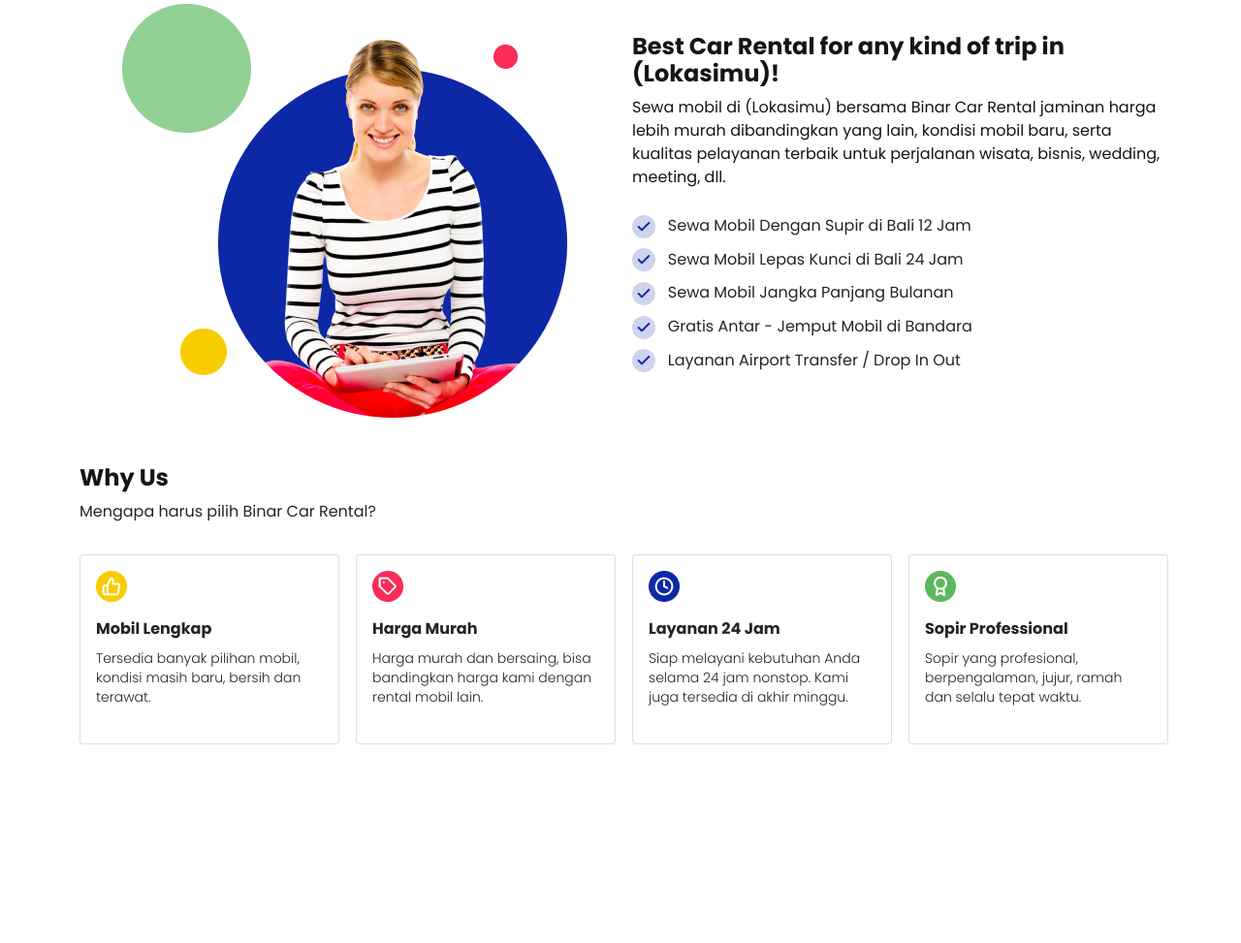
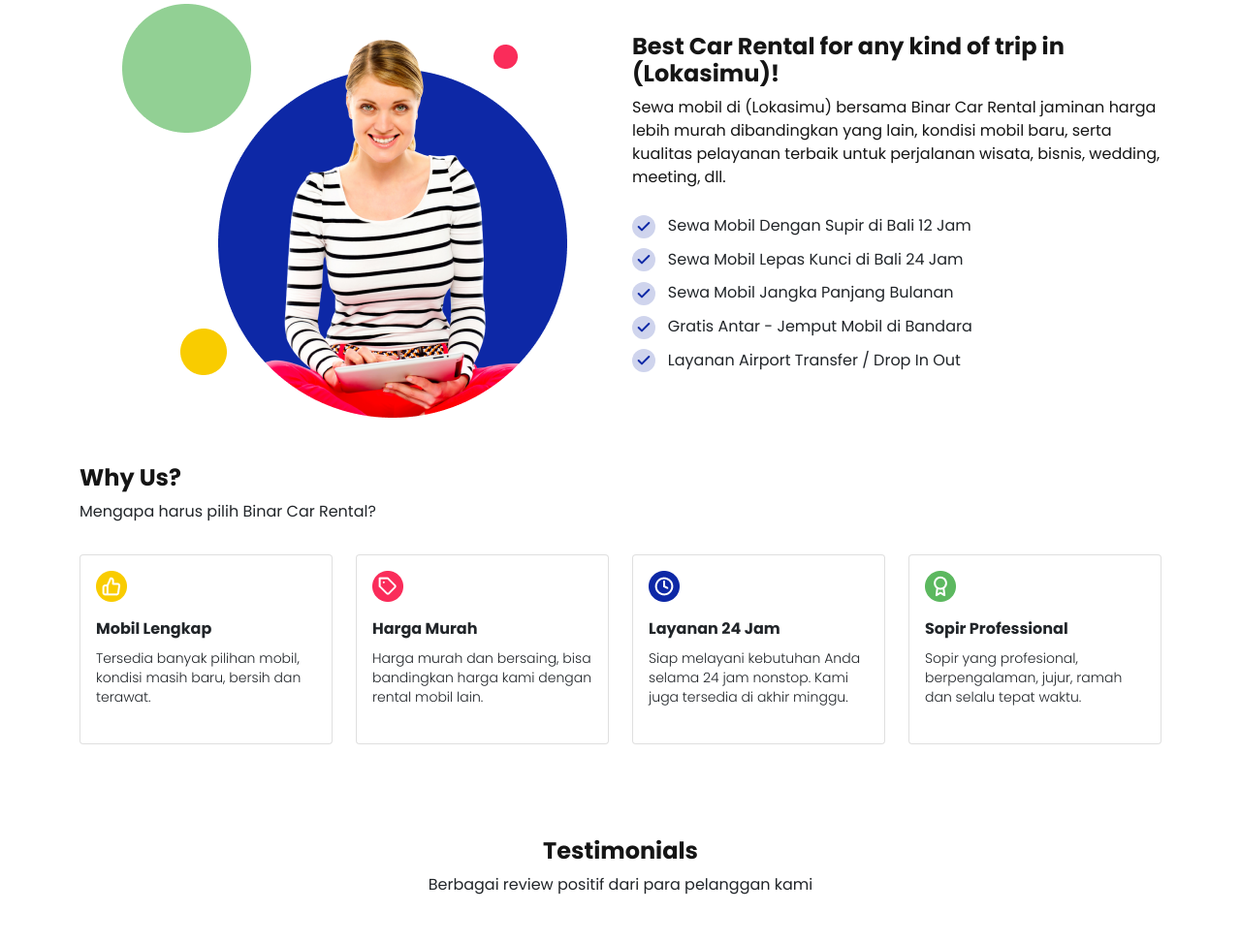
Before and after one commit to iqbaliamal/challenge1-fsw-binar, a plain HTML site: page index.html in a window 1280 px wide. Shown: the part 625-1598 px from the top of the page at 97% size. Before the commit the page ends 1409 px from the top, so only its background shows below. Drawn offline with nearby package versions, Linux system fonts and the light colour scheme.

Commit message:
slicing why us

```diff
--- a/assets/css/main.scss
+++ b/assets/css/main.scss
@@ -95,6 +95,10 @@ body {
     }
 }
 
+.section-4 {
+    padding: 5rem 0 2rem 0;
+}
+
 .img-car {
     z-index: 2;
     @media screen and (max-width: 991px) {
@@ -134,7 +138,6 @@ body {
 
 .card {
     height: 196px;
-    width: 268px;
 }
 
 .card-text {
--- a/index.html
+++ b/index.html
@@ -169,11 +169,11 @@
     <section class="section-3">
         <div class="container">
             <div class="row">
-                <h2 class="title-2">Why Us</h2>
+                <h2 class="title-2">Why Us?</h2>
                 <p>Mengapa harus pilih Binar Car Rental?</p>
             </div>
-            <div class="row py-3 justify-content-center">
-                <div class="col-lg-3 col-md-6 col-12">
+            <div class="row py-3">
+                <div class="col-lg-3 col-md-6 col-12 d-flex justify-content-center">
                     <div class="card">
                         <div class="card-body">
                             <img src="assets/images/icon_complete.png" alt="asd" class="icon">
@@ -182,7 +182,7 @@
                         </div>
                     </div>
                 </div>
-                <div class="col-lg-3 col-md-6 col-12">
+                <div class="col-lg-3 col-md-6 col-12 d-flex justify-content-center">
                     <div class="card">
                         <div class="card-body">
                             <img src="assets/images/icon_price.png" alt="asd" class="icon">
@@ -191,7 +191,7 @@
                         </div>
                     </div>
                 </div>
-                <div class="col-lg-3 col-md-6 col-12">
+                <div class="col-lg-3 col-md-6 col-12 d-flex justify-content-center">
                     <div class="card">
                         <div class="card-body">
                             <img src="assets/images/icon_24hrs.png" alt="asd" class="icon">
@@ -200,7 +200,7 @@
                         </div>
                     </div>
                 </div>
-                <div class="col-lg-3 col-md-6 col-12">
+                <div class="col-lg-3 col-md-6 col-12 d-flex justify-content-center">
                     <div class="card">
                         <div class="card-body">
                             <img src="assets/images/icon_professional.png" alt="asd" class="icon">
@@ -209,6 +209,15 @@
                         </div>
                     </div>
                 </div>
+            </div>
+        </div>
+    </section>
+
+    <section class="section-4">
+        <div class="container">
+            <div class="row text-center">
+                <h2 class="title-2">Testimonials</h2>
+                <p>Berbagai review positif dari para pelanggan kami</p>
             </div>
         </div>
     </section>
```
Also changed, not shown: assets/css/main.css, 1 other file.
